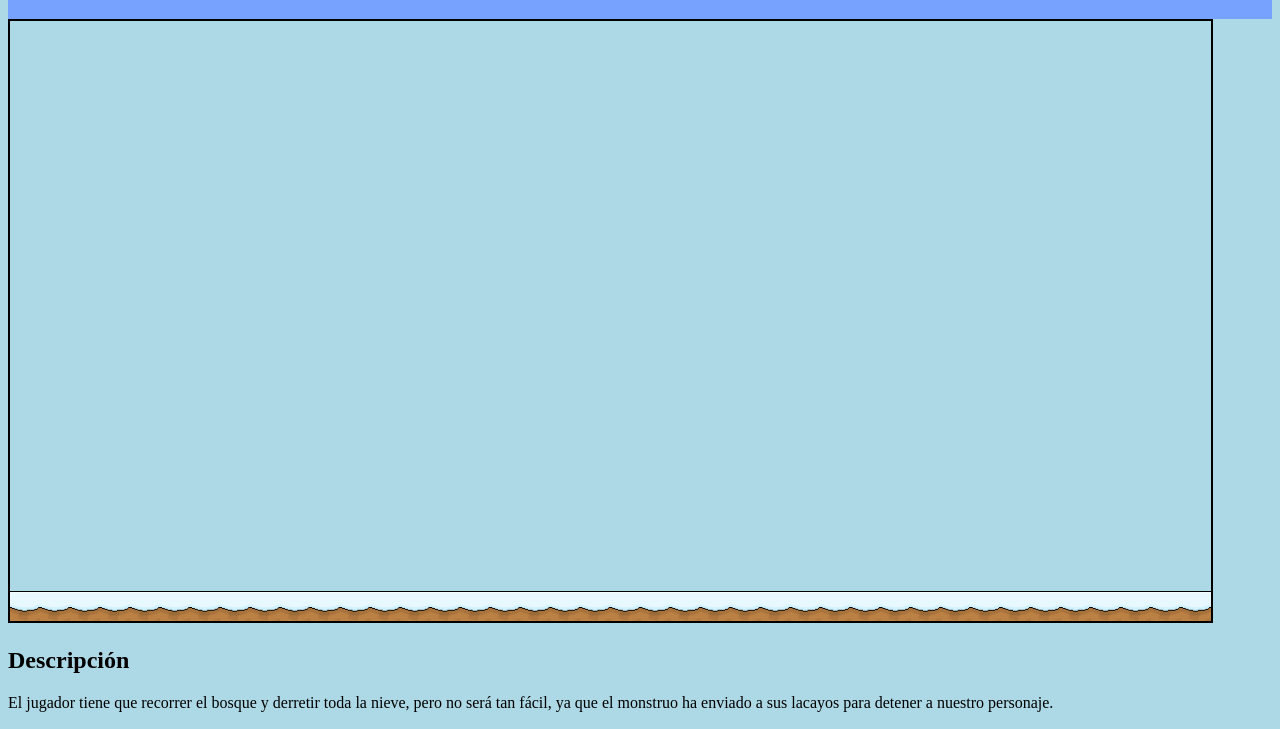
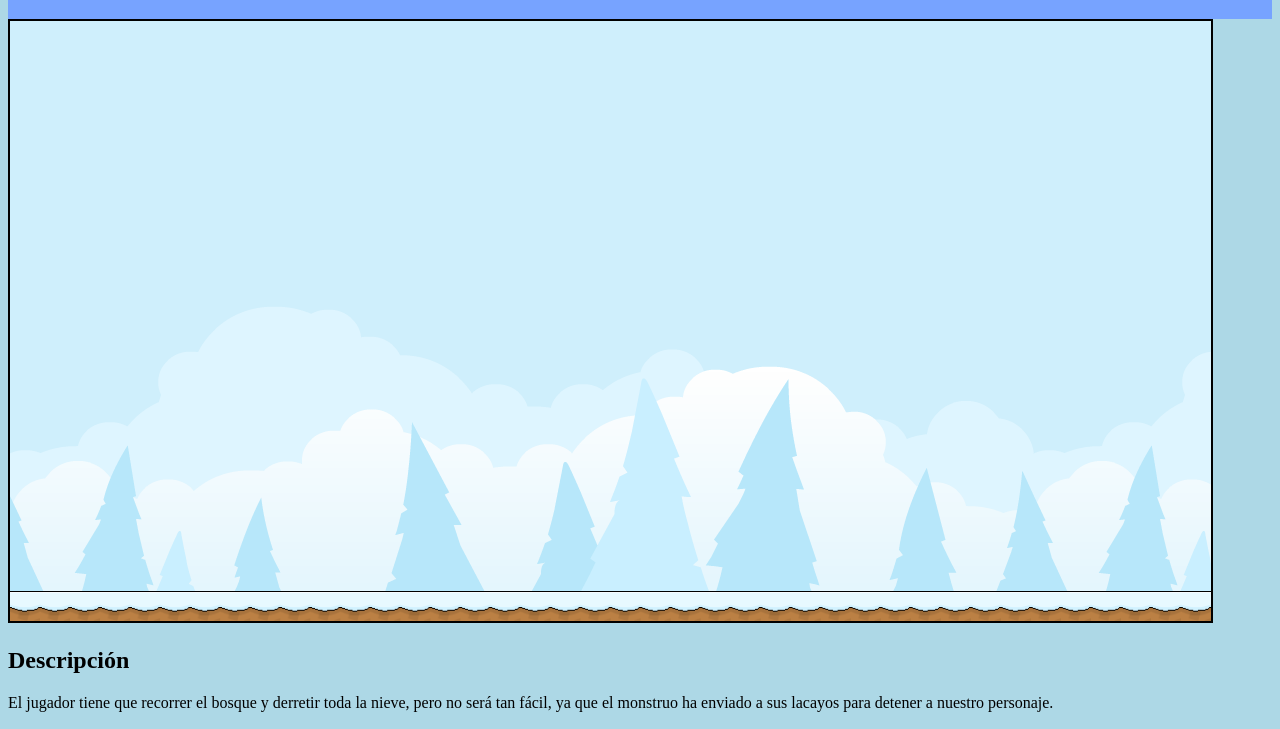
Before and after one commit to lomari4/DVI, a plain HTML site: page index.html in a window 1280 px wide. Shown: the part 69-798 px from the top of the page. Drawn offline with Linux system fonts and the light colour scheme.

Commit message:
otros pqueños cambios

```diff
--- a/index.html
+++ b/index.html
@@ -3,7 +3,7 @@
 
 <head>
     <meta charset="UTF-8">
-    <link rel="shortcut icon" href="assets/favicon.png" type="image/png" />
+    <link rel="shortcut icon" href="assets/mainCharacter/conceptart1.jpg" type="image/png" />
     <meta name="viewport" content="width=device-width, initial-scale=2.0">
     <link rel="stylesheet" href="src/index.css">
     <!--<script src="src/phaser.min.js"></script>
--- a/src/index.css
+++ b/src/index.css
@@ -35,5 +35,5 @@ canvas {
   width: 95%;
   height: 95%;
   border: 2px solid #000000;
-  background-image: url("DVI/assets/backgrounds/backgroundForest.png");
+  background-image: url("/DVI/assets/backgrounds/backgroundForest.png");
 }
```
